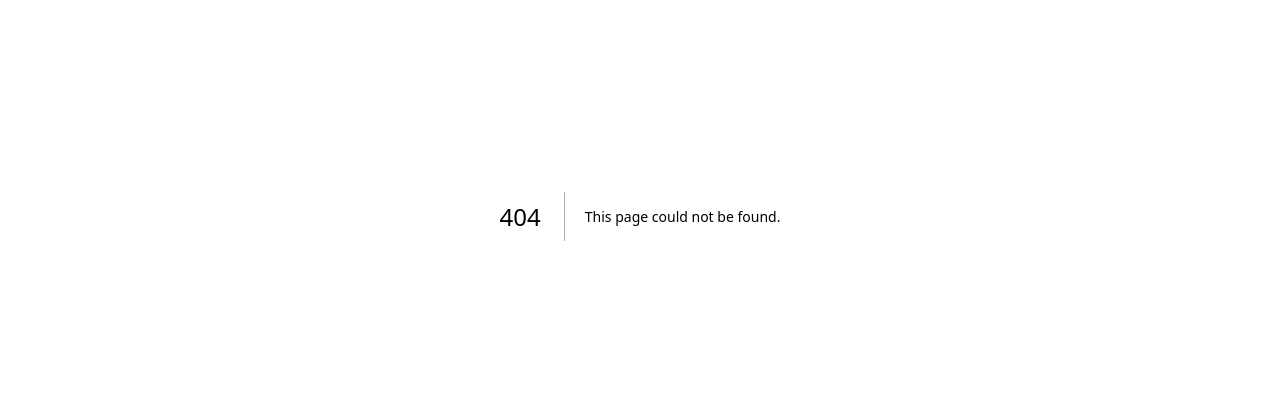
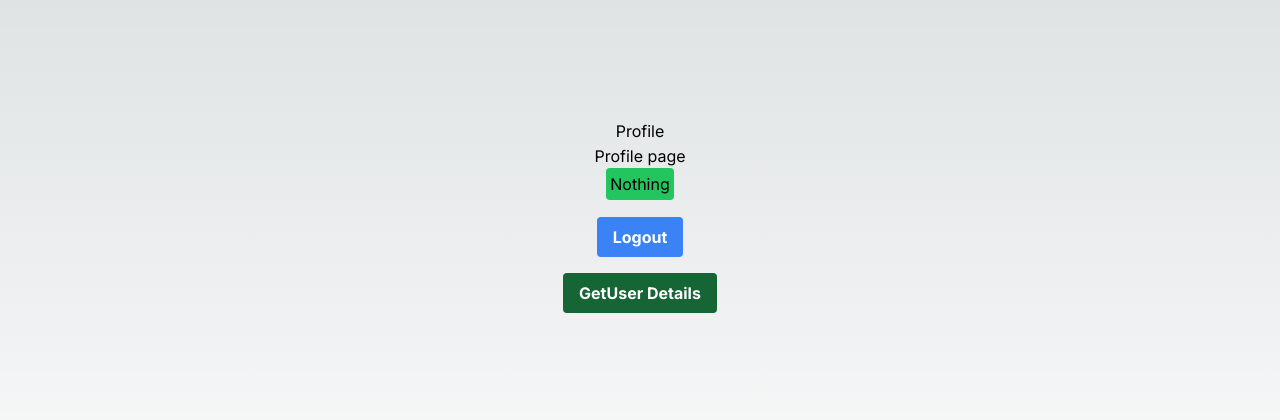
Before and after one commit to yogyy/next-app-mongodb, a Next.js app: page /profile in a window 1280 px wide. Before the commit this address had no page. Shown: the part 184-604 px from the top of the page. Built offline with nearby package versions, Linux system fonts and the light colour scheme.

Commit message:
feat: profile & api route to get user details

```diff
--- /dev/null
+++ b/src/app/api/users/me/route.ts
@@ -0,0 +1,17 @@
+import { connect } from "@/db/config";
+import { getDataFromToken } from "@/lib/get-token";
+import User from "@/models/usermodel";
+import { NextRequest, NextResponse } from "next/server";
+
+connect();
+
+export async function GET(req: NextRequest) {
+  try {
+    const token = await getDataFromToken(req);
+    const user = await User.findOne({ _id: token.id }).select("-password");
+    return NextResponse.json(user);
+  } catch (err) {
+    const error = err as Error;
+    return NextResponse.json({ error: error.message }, { status: 500 });
+  }
+}
--- /dev/null
+++ b/src/app/profile/page.tsx
@@ -0,0 +1,64 @@
+"use client";
+import axios, { AxiosError } from "axios";
+import React, { useState } from "react";
+import { toast } from "react-hot-toast";
+import { useRouter } from "next/navigation";
+
+export default function ProfilePage() {
+  const router = useRouter();
+  const [data, setData] = useState("nothing");
+  const logout = async () => {
+    try {
+      await axios.get("/api/users/logout");
+      toast.success("Logout successful");
+      router.push("/login");
+    } catch (error) {
+      const err = error as AxiosError<{
+        error: string;
+      }>;
+      console.log(err.response?.data.error as string);
+      toast.error(err.response?.data.error as string);
+    }
+  };
+
+  const getUserDetails = async () => {
+    try {
+      const res = await axios.get("/api/users/me");
+      setData(res.data);
+    } catch (error) {
+      const err = error as AxiosError<{
+        error: string;
+      }>;
+      console.log(err.response?.data.error as string);
+      toast.error(err.response?.data.error as string);
+    }
+  };
+
+  return (
+    <div className="flex flex-col items-center justify-center min-h-screen py-2">
+      <h1>Profile</h1>
+      <hr />
+      <p>Profile page</p>
+      <h2 className="p-1 rounded bg-green-500">
+        {data === "nothing" ? (
+          "Nothing"
+        ) : (
+          // <Link href={`/profile/${data}`}>{data}</Link>
+          <pre>{JSON.stringify(data, null, 2)}</pre>
+        )}
+      </h2>
+      <hr />
+      <button
+        onClick={logout}
+        className="bg-blue-500 mt-4 hover:bg-blue-700 text-white font-bold py-2 px-4 rounded">
+        Logout
+      </button>
+
+      <button
+        onClick={getUserDetails}
+        className="bg-green-800 mt-4 hover:bg-blue-700 text-white font-bold py-2 px-4 rounded">
+        GetUser Details
+      </button>
+    </div>
+  );
+}
--- /dev/null
+++ b/src/lib/get-token.ts
@@ -0,0 +1,13 @@
+import { NextRequest } from "next/server";
+import { Token } from "@/types";
+import jwt from "jsonwebtoken";
+
+export const getDataFromToken = (req: NextRequest) => {
+  try {
+    const token = req.cookies.get("token")?.value || "";
+    return jwt.verify(token, process.env.SECRET_TOKEN!) as Token;
+  } catch (err) {
+    const error = err as Error;
+    throw new Error(error.message);
+  }
+};
```
